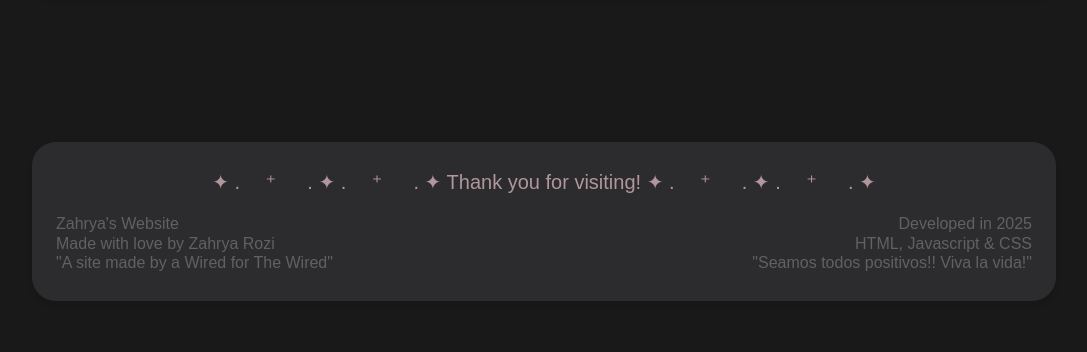
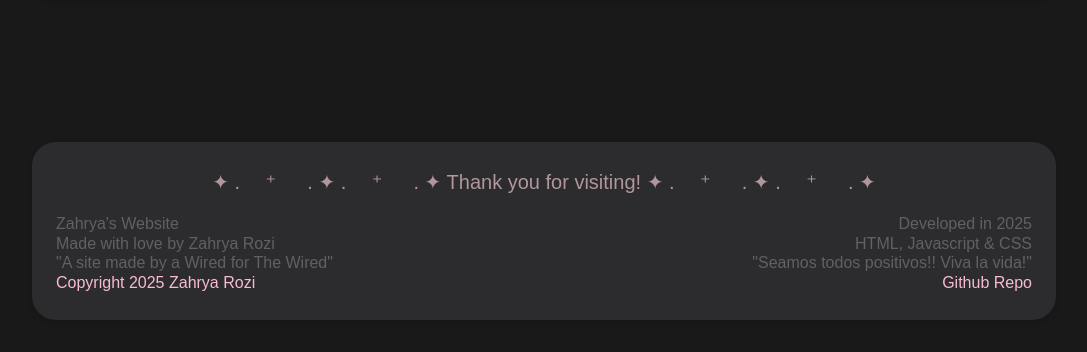
Before and after one commit to zahryarozi/CherryWebsite, a plain HTML site: page Socials/socials.html in a window 1280 px wide. Shown: the part 601-953 px from the top of the page, without its empty margins (96-1183 px from the left). Drawn offline with Linux system fonts and the light colour scheme; a web font is replaced by a local one.

Commit message:
Updated Footer

```diff
--- a/Socials/socials.html
+++ b/Socials/socials.html
@@ -72,6 +72,10 @@
                     <p class="footer-left">"A site made by a Wired for The Wired"</p>
                     <p class="footer-right">"Seamos todos positivos!! Viva la vida!"</p>
                 </div>
+                <div class="footer-line">
+                    <p class="footer-left"><a href="https://github.com/zahryarozi" target="_blank">Copyright 2025 Zahrya Rozi</a></p>
+                    <p class="footer-right"><a href="https://github.com/zahryarozi/CherryWebsite" target="_blank">Github Repo</a></p>
+                </div>
             </div>
         </footer>
     </div>
```
Also changed, not shown: index.html (+4 -0 lines).
